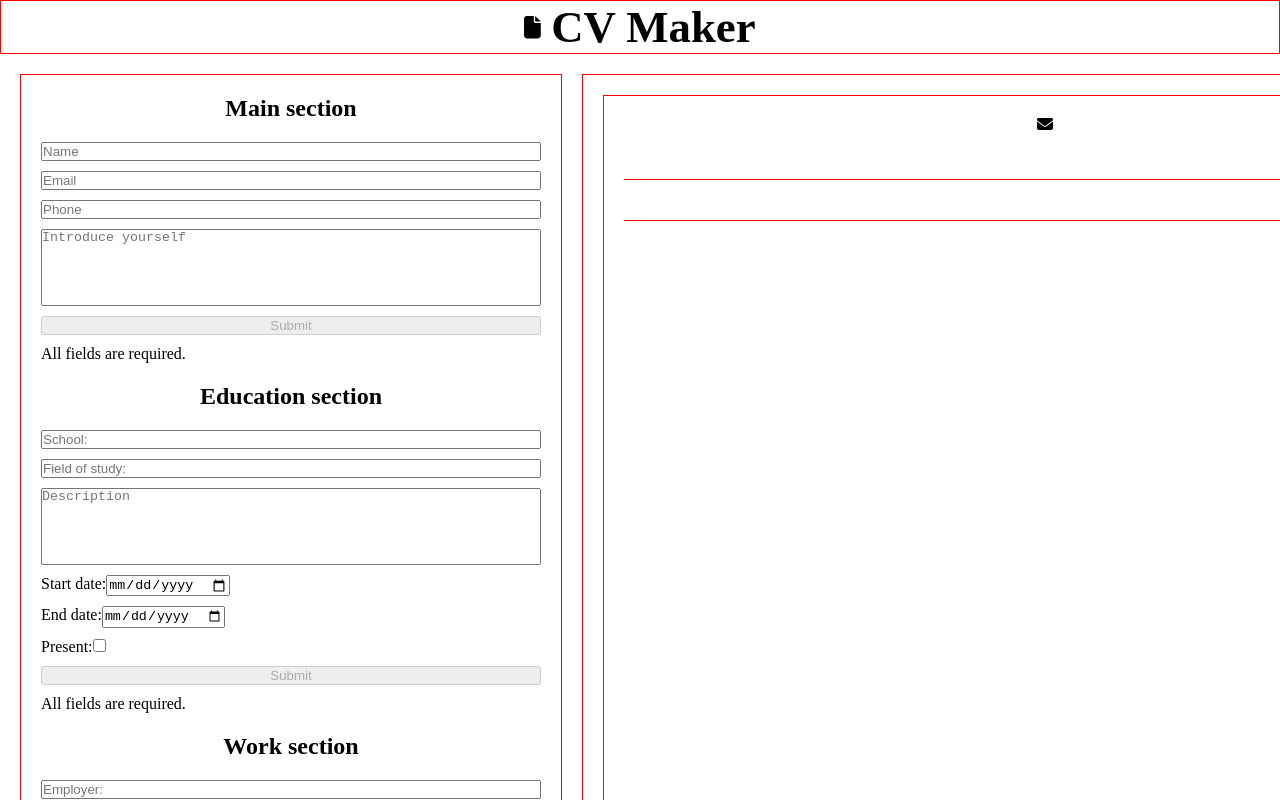
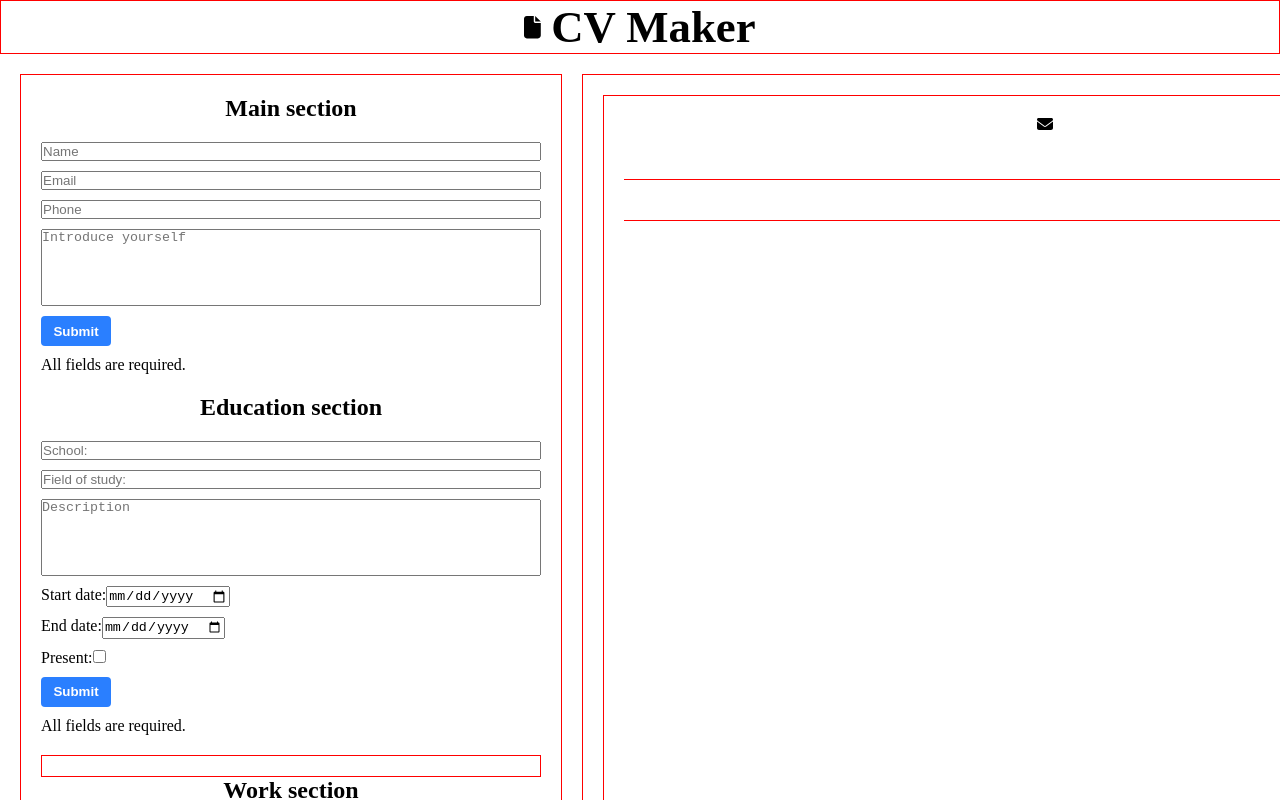
Before and after one commit to nikola88393/CV-Application, a React (Vite) app: page / in a window 1280 px wide. Shown: the top 800 px of the page. Built offline with nearby package versions, Linux system fonts and the light colour scheme.

Commit message:
Add styles for buttons

```diff
--- a/src/HistorySection.jsx
+++ b/src/HistorySection.jsx
@@ -18,10 +18,12 @@ export function Section({ cb, data, delCb, labels, placeholders }) {
 
   const entries = data.map((item) => (
     <div key={item.id} className="entry">
-      <h1>
+      <h3>
         {labels.primary}: {item.primary} ID: {item.id}
-      </h1>
+      </h3>
+      <div className="entryOptions">
         <button
+          className="btn"
           onClick={() => {
             delCb(item.id);
           }}
@@ -29,6 +31,7 @@ export function Section({ cb, data, delCb, labels, placeholders }) {
           Delete
         </button>
         <button
+          className="btn danger"
           onClick={() => {
             setFormData(item);
             setIsEditing(true);
@@ -36,6 +39,7 @@ export function Section({ cb, data, delCb, labels, placeholders }) {
         >
           Edit
         </button>
+      </div>
     </div>
   ));
 
@@ -129,7 +133,7 @@ export function Section({ cb, data, delCb, labels, placeholders }) {
           onPresentChange={handlePresentChange}
           setDurationError={setError}
         />
-        <button type="submit" disabled={!!error}>
+        <button className="btn" type="submit" disabled={!!error}>
           {isEditing ? "Update" : "Submit"}
         </button>
         <span>{error}</span>
--- a/src/MainSection.jsx
+++ b/src/MainSection.jsx
@@ -56,7 +56,7 @@ export function MainSection({ cb }) {
           value={data.intro}
           onChange={handleInputChange}
         ></Text>
-        <button type="submit" disabled={!!error}>
+        <button className="btn" type="submit" disabled={!!error}>
           Submit
         </button>
         <span>{error ? error : ""}</span>
--- a/src/app.css
+++ b/src/app.css
@@ -84,3 +84,32 @@ textarea {
   flex-direction: column;
   gap: 5px;
 }
+.entries {
+  border: 1px solid red;
+  width: 100%;
+  padding: 10px;
+}
+.entry {
+  display: flex;
+  justify-content: space-between;
+  align-items: center;
+}
+.entryOptions {
+  display: flex;
+  gap: 10px;
+}
+.btn {
+  height: 30px;
+  width: 70px;
+  border-radius: 4px;
+  border: none;
+  background-color: rgb(42, 127, 255);
+  color: white;
+  font-weight: 700;
+}
+.btn:hover {
+  opacity: 0.9;
+}
+.btn.danger {
+  background-color: rgb(252, 36, 36);
+}
```
Lines whose indentation alone changed are shown as unchanged.
